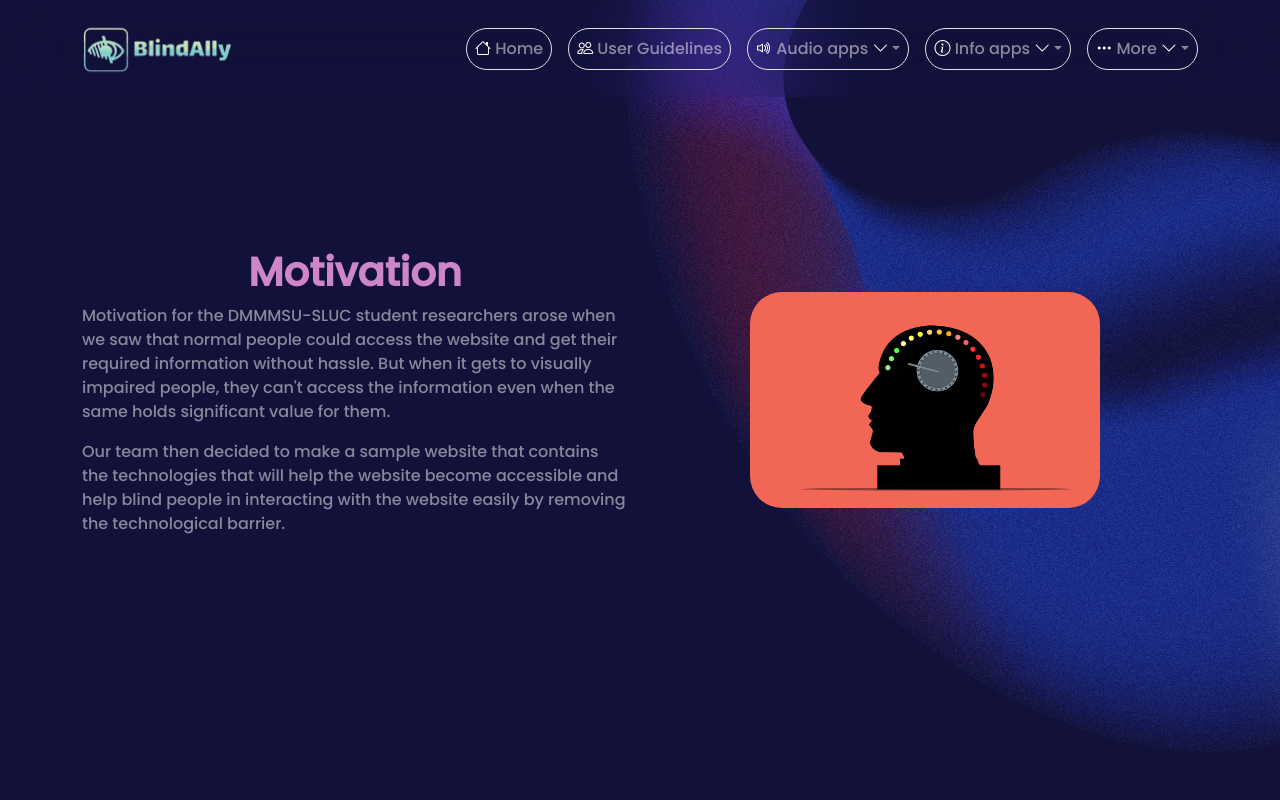
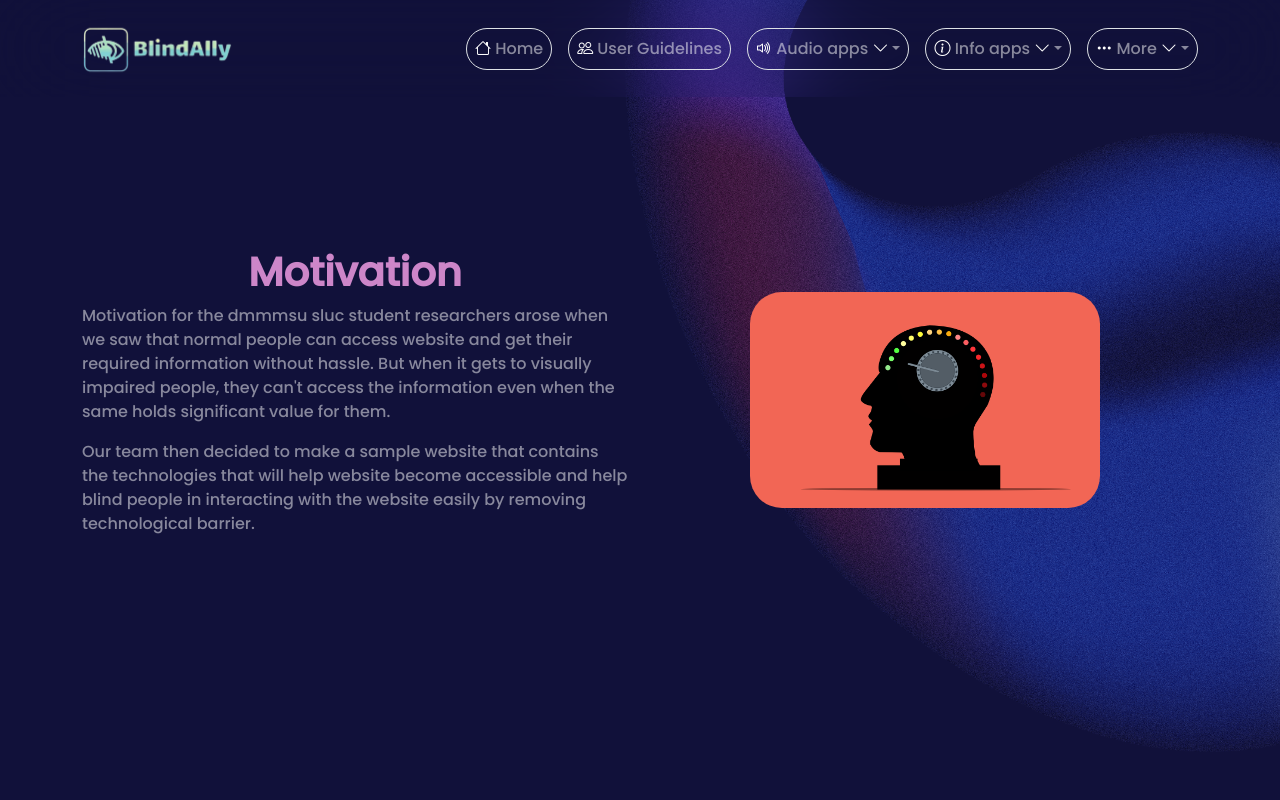
Before and after one commit to markennlagliva/blindally, a Django app: template templates/partial/more/_motivation.html in a window 1280 px wide. Run offline with Django 4.2, Linux system fonts and the light colour scheme; the template is opened without the code that fills it, so the values that code supplies are empty.

Commit message:
--small text lines changes

```diff
--- a/templates/base.html
+++ b/templates/base.html
@@ -185,7 +185,7 @@
 
             const Pdetails = document.querySelectorAll('p');
             let allPdetails = [];
-            console.log(Pdetails.length)
+            // console.log(Pdetails.length)
 
 
                 Pdetails.forEach(function(paragraph, index) {
@@ -258,7 +258,7 @@
 
         window.SpeechRecognition = window.SpeechRecognition || window.webkitSpeechRecognition;
         // eligible speech
-        const recognition = new SpeechRecognition();
+        // const recognition = new SpeechRecognition();
         recognition.interimResults = true;
 
 
--- a/templates/partial/more/_motivation.html
+++ b/templates/partial/more/_motivation.html
@@ -12,8 +12,8 @@
         <div class="col-lg-6 align-self-lg-center align-self-end py-5" data-aos="fade-right">
             <h1 class="fw-bolder text-center" style="color: #CD86C9">Motivation</h1>
             <div class="text-white-50 rounded-5">
-                <p class="text-white-50">Motivation for the DMMMSU-SLUC student researchers arose when we saw that normal people could access the website and get their required information without hassle. But when it gets to visually impaired people, they can't access the information even when the same holds significant value for them.</p>
-                <p class="text-white-50">Our team then decided to make a sample website that contains the technologies that will help the website become accessible and help blind people in interacting with the website easily by removing the technological barrier.</p>
+                <p class="text-white-50">Motivation for the dmmmsu sluc student researchers arose when we saw that normal people can access website and get their required information without hassle. But when it gets to visually impaired people, they can't access the information even when the same holds significant value for them.</p>
+                <p class="text-white-50">Our team then decided to make a sample website that contains the technologies that will help website become accessible and help blind people in interacting with the website easily by removing technological barrier.</p>
             </div>
         </div>
         <div class="col-lg-6 text-center py-md-0 py-5" data-aos="fade-right">
```
